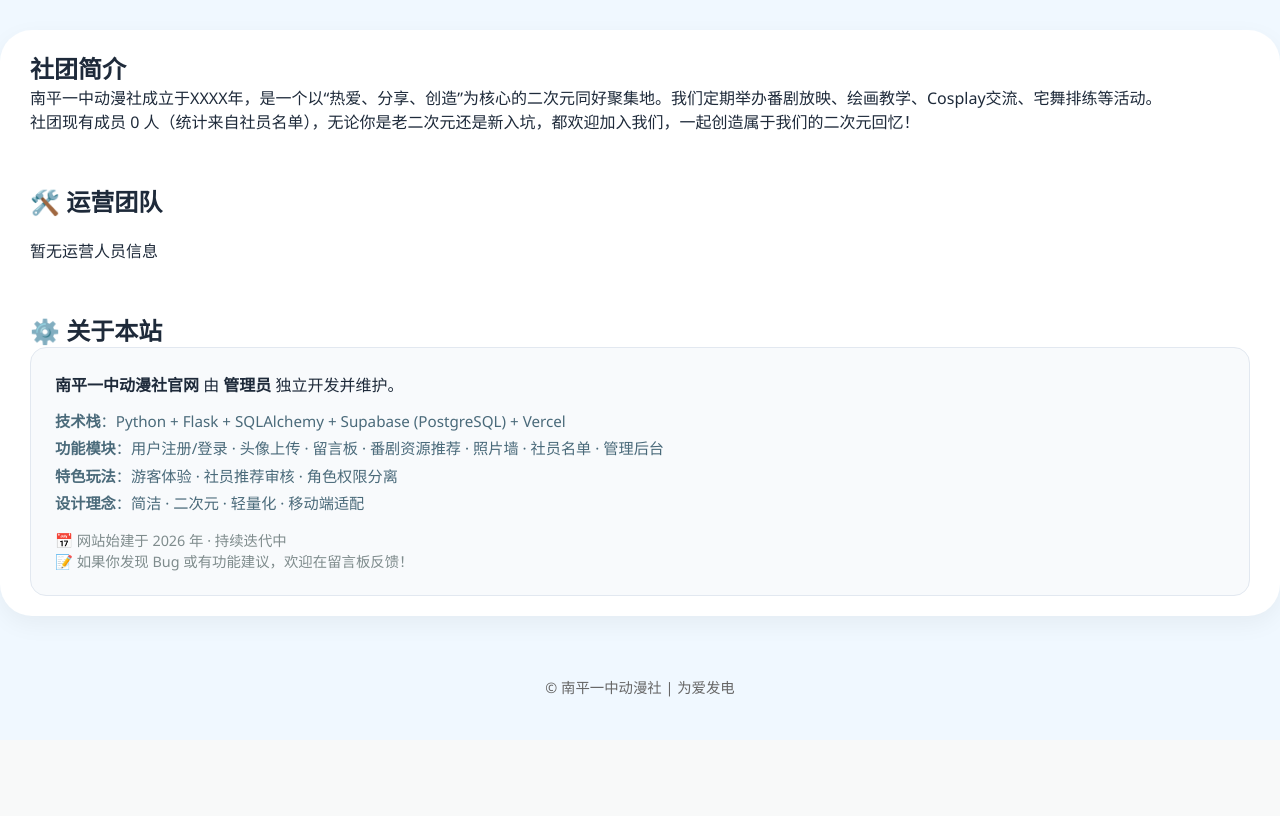
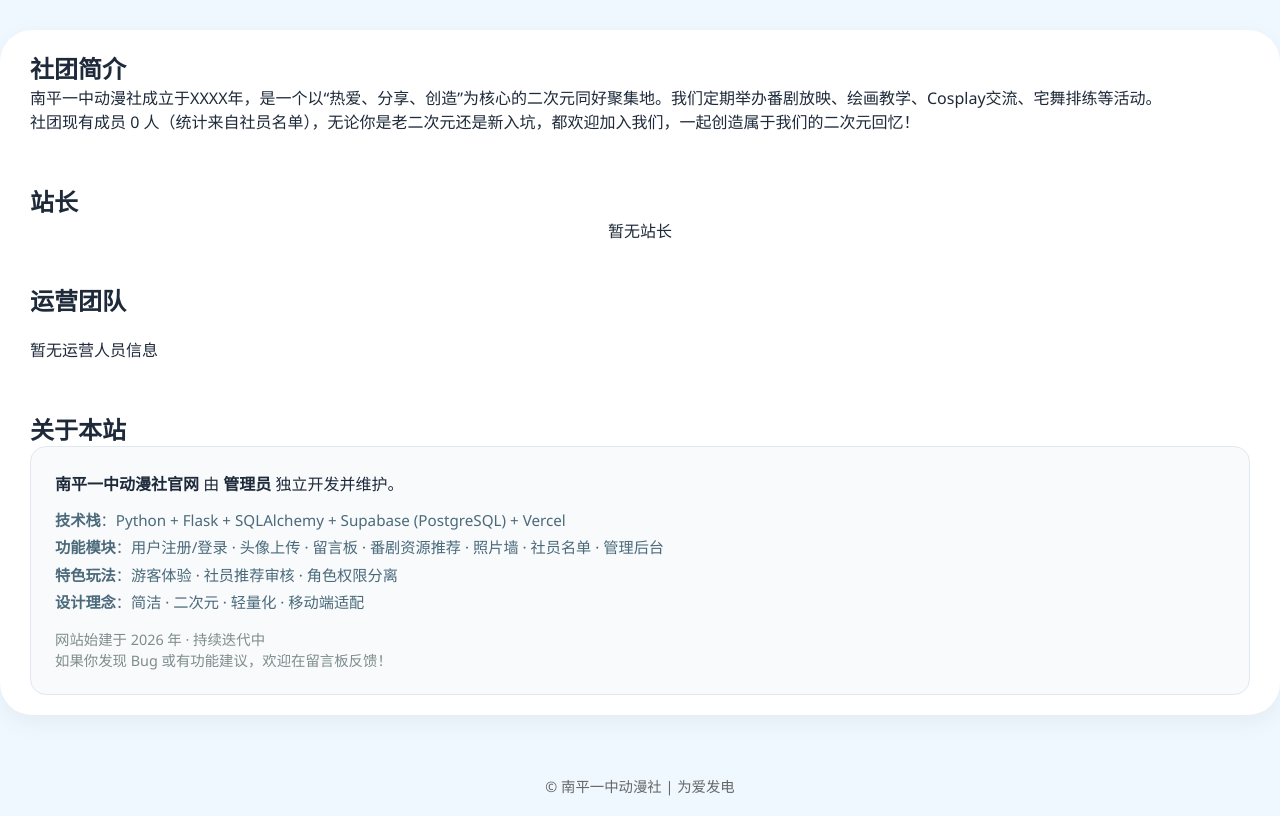
Before and after one commit to N-zihan/anime-club, a Flask app: page /about in a window 1280 px wide. Shown: the part 60-876 px from the top of the page. Before the commit the page ends 757 px from the top, so only its background shows below. Run offline with Flask 3, Linux system fonts and the light colour scheme; the visitor is signed in with stand-in values (Sample User, id 1).

Commit message:
动漫社网站

```diff
--- a/templates/about.html
+++ b/templates/about.html
@@ -2,22 +2,40 @@
 {% block title %}社团介绍{% endblock %}
 {% block content %}
 <h2>社团简介</h2>
-<p>
-    南平一中动漫社成立于XXXX年，是一个以“热爱、分享、创造”为核心的二次元同好聚集地。我们定期举办番剧放映、绘画教学、Cosplay交流、宅舞排练等活动。</p>
-<p>社团现有成员 {{ users|length }}
-    人（统计来自社员名单），无论你是老二次元还是新入坑，都欢迎加入我们，一起创造属于我们的二次元回忆！</p>
+<p>南平一中动漫社成立于XXXX年，是一个以“热爱、分享、创造”为核心的二次元同好聚集地。我们定期举办番剧放映、绘画教学、Cosplay交流、宅舞排练等活动。</p>
+<p>社团现有成员 {{ users|length }} 人（统计来自社员名单），无论你是老二次元还是新入坑，都欢迎加入我们，一起创造属于我们的二次元回忆！</p>
 
-<!-- ===== 运营团队（卡片展示） ===== -->
-<h2 style="margin-top:50px;">🛠️ 运营团队</h2>
+<!-- ===== 站长（单独突出） ===== -->
+<h2 style="margin-top:50px;">站长</h2>
+<div style="display: flex; justify-content: center; margin-bottom: 30px;">
+    {% if owner %}
+    <div class="member-card" style="border: 2px solid gold; box-shadow: 0 0 20px rgba(255,215,0,0.2); max-width: 250px; width: 100%;">
+        <div class="member-avatar">
+            <img src="{{ url_for('get_avatar', user_id=owner.id) }}" alt="{{ owner.username }}" style="width:80px; height:80px; border-radius:50%; object-fit:cover; border:3px solid gold;">
+        </div>
+        <div class="member-info">
+            <h3>{{ owner.username }}</h3>
+            <p class="member-time">加入时间：{{ owner.registered_at.strftime('%Y-%m-%d') }}</p>
+        </div>
+    </div>
+    {% else %}
+    <p>暂无站长</p>
+    {% endif %}
+</div>
+
+<!-- ===== 运营团队（包含站长，带特殊标记） ===== -->
+<h2 style="margin-top:40px;">运营团队</h2>
 <div class="members-grid">
     {% for member in staff %}
-    <div class="member-card">
+    <div class="member-card {% if member.is_owner %}owner-card{% endif %}">
         <div class="member-avatar">
-            <img alt="{{ member.username }}" src="{{ url_for('get_avatar', user_id=member.id) }}"
-                 style="width:60px; height:60px; border-radius:50%; object-fit:cover; border:2px solid #e2e8f0;">
+            <img src="{{ url_for('get_avatar', user_id=member.id) }}" alt="{{ member.username }}" style="width:60px; height:60px; border-radius:50%; object-fit:cover; border:2px solid {% if member.is_owner %}gold{% else %}#e2e8f0{% endif %};">
         </div>
         <div class="member-info">
-            <h3>{{ member.username }}</h3>
+            <h3>
+                {{ member.username }}
+                {% if member.is_owner %}{% endif %}
+            </h3>
             <p class="member-time">加入时间：{{ member.registered_at.strftime('%Y-%m-%d') }}</p>
         </div>
     </div>
@@ -26,11 +44,10 @@
     {% endfor %}
 </div>
 
-<!-- ===== 关于本站（突出站长） ===== -->
-<h2 style="margin-top:50px;">⚙️ 关于本站</h2>
+<!-- ===== 关于本站 ===== -->
+<h2 style="margin-top:50px;">关于本站</h2>
 <div style="background:#f8fafc; border-radius:16px; padding:24px; border:1px solid #e2e8f0;">
-    <p><strong>南平一中动漫社官网</strong> 由 <strong>{{ owner.username if owner else '管理员' }}</strong> 独立开发并维护。
-    </p>
+    <p><strong>南平一中动漫社官网</strong> 由 <strong>{{ owner.username if owner else '管理员' }}</strong> 独立开发并维护。</p>
     <p style="margin-top:12px; color:#4a6a7a; font-size:0.95rem; line-height:1.8;">
         <strong>技术栈</strong>：Python + Flask + SQLAlchemy + Supabase (PostgreSQL) + Vercel<br>
         <strong>功能模块</strong>：用户注册/登录 · 头像上传 · 留言板 · 番剧资源推荐 · 照片墙 · 社员名单 · 管理后台<br>
@@ -38,8 +55,8 @@
         <strong>设计理念</strong>：简洁 · 二次元 · 轻量化 · 移动端适配
     </p>
     <p style="margin-top:12px; color:#7f8c8d; font-size:0.9rem;">
-        📅 网站始建于 2026 年 · 持续迭代中<br>
-        📝 如果你发现 Bug 或有功能建议，欢迎在留言板反馈！
+        网站始建于 2026 年 · 持续迭代中<br>
+        如果你发现 Bug 或有功能建议，欢迎在留言板反馈！
     </p>
 </div>
 {% endblock %}
```
